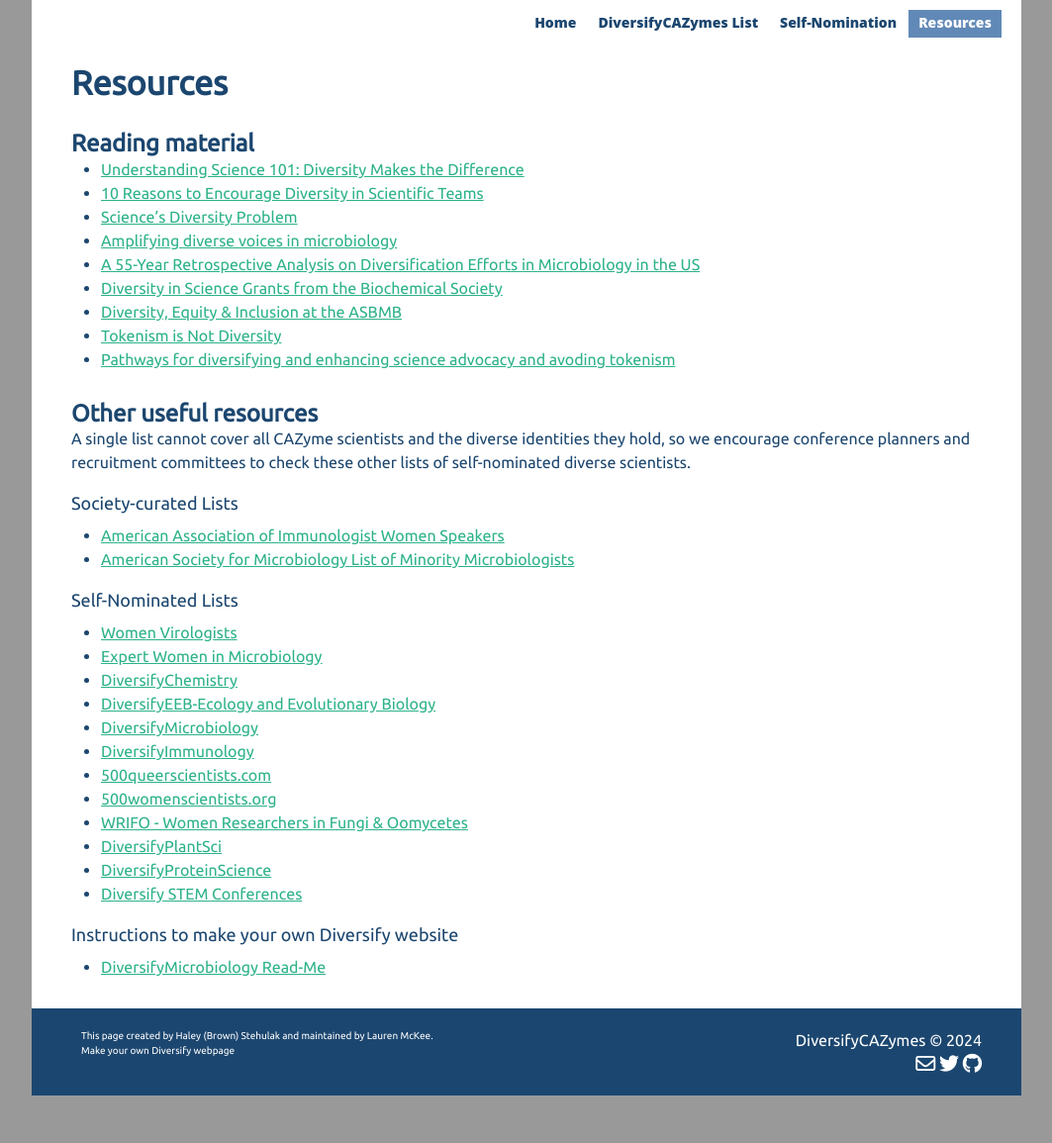
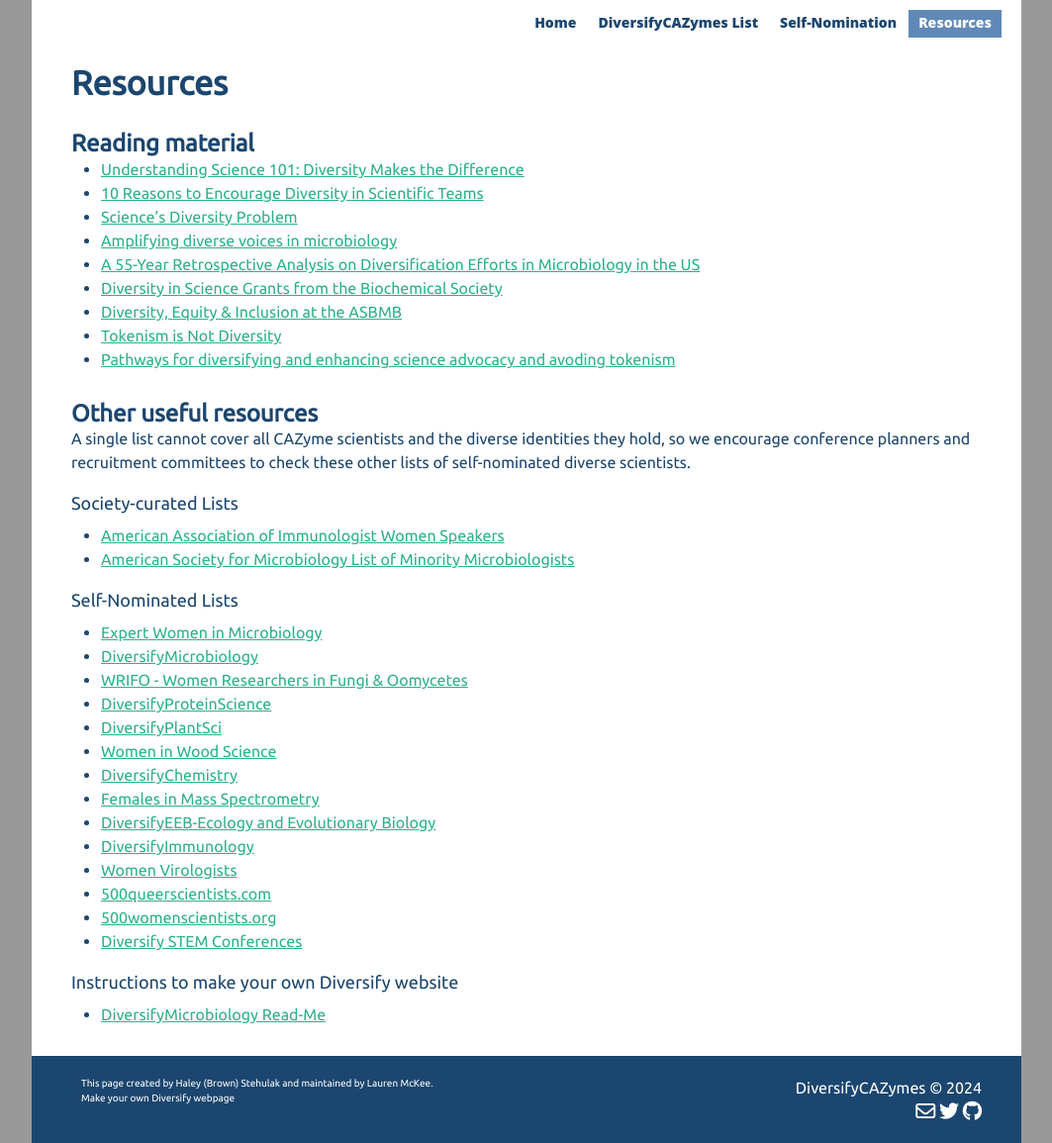
Before and after one commit to DiversifyCAZymes/DiversifyCAZymes.github.io, a Jekyll site: the page built from resources.md, in a window 1280 px wide. Shown: the whole page at 99% size, without its empty margins (108-1171 px from the left). Built offline with Jekyll 4.4.1, drawn with Linux system fonts in a browser that asks for light colours; nearby versions of some CDN libraries; before the commit the page ends 1107 px from its top, so only the background shows below that.

Commit message:
Update resources.md

```diff
--- a/resources.md
+++ b/resources.md
@@ -25,17 +25,19 @@ A single list cannot cover all CAZyme scientists and the diverse identities they
 * [American Society for Microbiology List of Minority Microbiologists](https://www.asm.org/Articles/Policy/CMIIM-List-of-Minority-Microbiologists)
 
 #### Self-Nominated Lists
+* [Expert Women in Microbiology](https://docs.google.com/spreadsheets/d/1xw6W2noEUrpc5AFbLgkBGwR1KHIBnay2M9tT_bHaxqk/edit?usp=sharing)
+* [DiversifyMicrobiology](https://diversifymicrobiology.github.io/)
+* [WRIFO - Women Researchers in Fungi & Oomycetes](http://fungalgenomes.org/blog/wrifo/)
+* [DiversifyProteinScience](https://www.diversifyproteinscience.org/)
+* [DiversifyPlantSci](https://docs.google.com/spreadsheets/d/1ygduel8h-BSq1irE-guLD-CbFrSHdykHHXFGt5PiW9Y/edit#gid=1813523959)
+* [Women in Wood Science](https://www.swst.org/wp/careers/women-ambassadors-creating-the-future-of-wood-science/)
+* [DiversifyChemistry](http://diversifychemistry.com/)
+* [Females in Mass Spectrometry](https://femalesinms.com/)
+* [DiversifyEEB-Ecology and Evolutionary Biology](http://diversifyeeb.com/)
+* [DiversifyImmunology](https://diversifyimmunology.github.io/)
 * [Women Virologists](https://docs.google.com/spreadsheets/d/1VECipzok4VBPIvOwbBY8dRsp7_CFw-r7IWcw-eLi__M/edit#gid=889333737)
-* [Expert Women in Microbiology](https://docs.google.com/spreadsheets/d/1xw6W2noEUrpc5AFbLgkBGwR1KHIBnay2M9tT_bHaxqk/edit?usp=sharing)
-* [DiversifyChemistry](http://diversifychemistry.com/)
-* [DiversifyEEB-Ecology and Evolutionary Biology](http://diversifyeeb.com/)
-* [DiversifyMicrobiology](https://diversifymicrobiology.github.io/)
-* [DiversifyImmunology](https://diversifyimmunology.github.io/)
 * [500queerscientists.com](http://www.500queerscientists.com/)
 * [500womenscientists.org](https://500womenscientists.org/request-a-scientist)
-* [WRIFO - Women Researchers in Fungi & Oomycetes](http://fungalgenomes.org/blog/wrifo/)
-* [DiversifyPlantSci](https://docs.google.com/spreadsheets/d/1ygduel8h-BSq1irE-guLD-CbFrSHdykHHXFGt5PiW9Y/edit#gid=1813523959)
-* [DiversifyProteinScience](https://www.diversifyproteinscience.org/)
 * [Diversify STEM Conferences](https://dscnatl.org/)
 
 #### Instructions to make your own Diversify website
```
